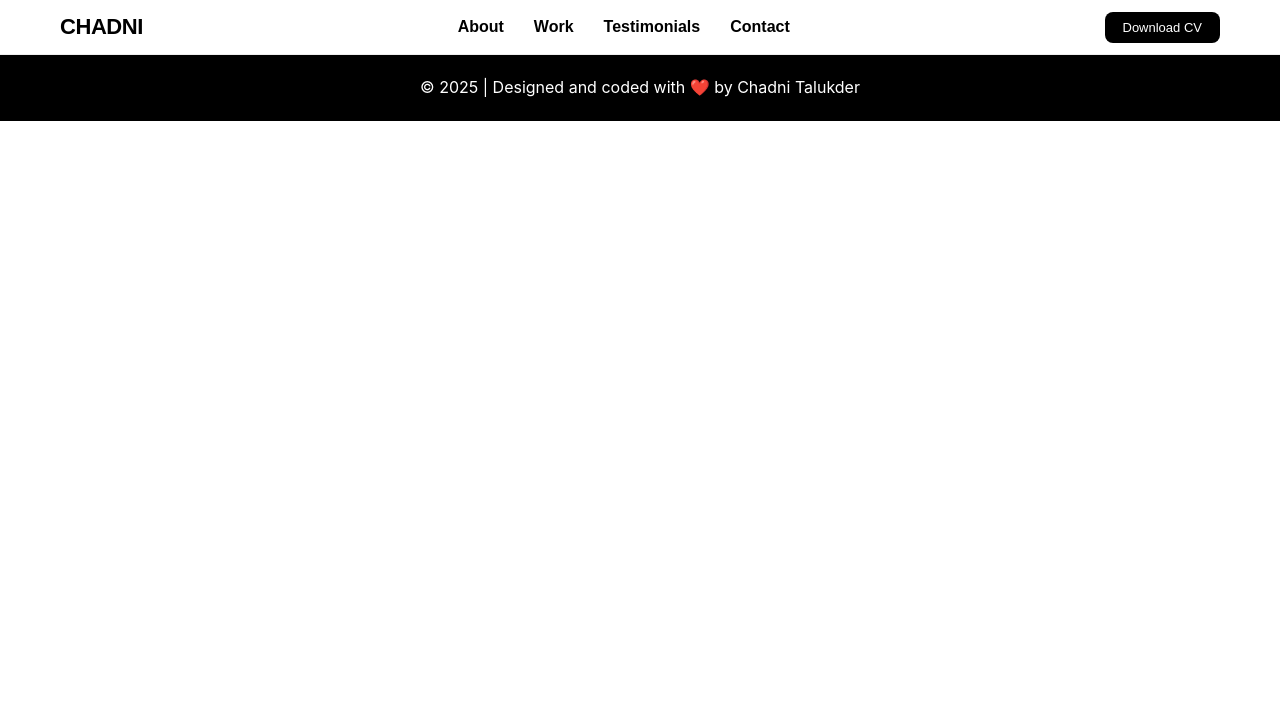
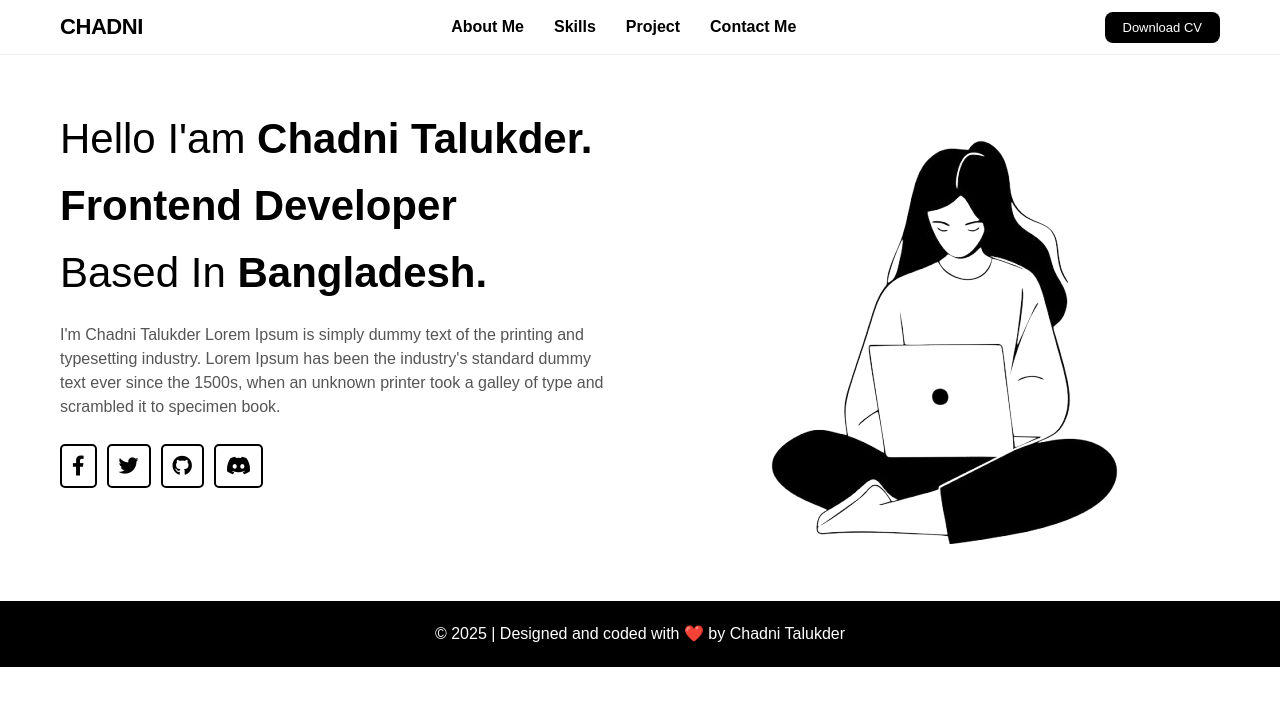
Before and after one commit to chadnitalukder2/vue-portfolio-2nd, a Vue app: page / in a window 1280 px wide. Shown: the top 706 px of the page. Built offline with nearby package versions, Linux system fonts and the light colour scheme.

Commit message:
home section

```diff
--- a/index.html
+++ b/index.html
@@ -6,6 +6,7 @@
     <title>vue-portfolio</title>
     <link href="https://cdnjs.cloudflare.com/ajax/libs/font-awesome/5.15.3/css/all.min.css" rel="stylesheet"/>
     <link href="https://fonts.googleapis.com/css2?family=Roboto:wght@400;700&amp;display=swap" rel="stylesheet"/>
+    <link href="https://fonts.googleapis.com/css2?family=Archivo:wght@400;700&amp;display=swap" rel="stylesheet">
   </head>
   <body>
     <div id="app"></div>
--- a/src/App.vue
+++ b/src/App.vue
@@ -2,12 +2,13 @@
 import Nav from './components/Nav.vue';
 import Footer from './components/Footer.vue';
 
+import Home from './page/Home.vue';
 </script>
 
 <template>
   <main>
     <Nav/>
-
+    <Home/>
 
     <Footer/>
   </main>
--- a/src/assets/base.css
+++ b/src/assets/base.css
@@ -5,6 +5,7 @@
   --vt-c-white-mute: #f2f2f2;
 
   --vt-c-black: #000;
+  --vt-c-small: #555;
   --hover-color: #2c2c2c;
 
   --vt-c-black-soft: #222222;
--- a/src/assets/main.css
+++ b/src/assets/main.css
@@ -1 +1,5 @@
 @import './base.css';
+
+.body{
+    font-family: "Times New Roman", Times, serif;
+}
--- a/src/components/Footer.vue
+++ b/src/components/Footer.vue
@@ -12,6 +12,7 @@
 
 <style lang="scss" scoped>
 .footer {
+  font-family:  'Archivo Black', sans-serif;
   text-align: center;
   padding: 20px;
   background-color: var(--vt-c-black);
--- a/src/components/Nav.vue
+++ b/src/components/Nav.vue
@@ -6,10 +6,10 @@
     <div class="navbar">
         <div class="logo">CHADNI</div>
         <div class="nav-links">
-            <a href="#">About</a>
-            <a href="#">Work</a>
-            <a href="#">Testimonials</a>
-            <a href="#">Contact</a>
+            <a href="#">About Me</a>
+            <a href="#">Skills</a>
+            <a href="#">Project</a>
+            <a href="#">Contact Me</a>
         </div>
         <div class="cv">
             <a href="#" class="btn">Download CV</a>
@@ -19,7 +19,7 @@
 
 <style lang="scss" scoped>
 .navbar {
-    font-family: Arial, sans-serif;
+    font-family:  'Archivo Black', sans-serif;
     display: flex;
     align-items: center;
     justify-content: space-between;
--- a/src/page/Home.vue
+++ b/src/page/Home.vue
@@ -3,10 +3,138 @@
 </script>
 
 <template>
+    <div class="home_section">
+
+        <div class="left-home">
+            <h1 class="header-title">
+                Hello I'am
+                <span>
+                    Chadni Talukder.<br />
+                    Frontend
+                </span>
+                <span>
+                    Developer
+                </span>
+                <br />
+                Based In
+                <span>
+                    Bangladesh.
+                </span>
+            </h1>
+            <p class="description">
+                I'm Chadni Talukder Lorem Ipsum is simply dummy text of the printing and typesetting industry. Lorem
+                Ipsum has
+                been the industry's standard dummy text ever since the 1500s, when an unknown printer took a galley of
+                type
+                and scrambled it to specimen book.
+            </p>
+
+            <div class="about-link">
+                <a href="#">
+                    <i class="fab fa-facebook-f">
+                    </i>
+                </a>
+                <a href="#">
+                    <i class="fab fa-twitter">
+                    </i>
+                </a>
+                <a href="#">
+                    <i class="fab fa-github">
+                    </i>
+                </a>
+                <a href="#">
+                    <i class="fab fa-discord">
+                    </i>
+                </a>
+            </div>
+
+        </div>
+        <div class="home-img">
+            <img src="../assets/img/home-2.png" />
+        </div>
+    </div>
 
 </template>
 
 <style lang="scss" scoped>
+.home_section {
+    font-family: 'Archivo Black', sans-serif;
+    display: grid;
+    grid-template-columns: repeat(2, 1fr);
+    padding: 50px 60px;
+    gap: 50px;
+
+    .left-home {
+        .header-title {
+            font-size: 42px;
+            margin: 0;
+            color: var(--vt-c-black);
+            padding-bottom: 16px;
+
+            span {
+                font-weight: 700;
+            }
+        }
+
+        .description {
+            font-size: 16px;
+            color: var(--vt-c-small);
+            line-height: 1.5;
+            padding-bottom: 25px;
+
+        }
+
+        .about-link {
+            a {
+                text-decoration: none;
+                color: var(--vt-c-black);
+                margin-right: 10px;
+                font-size: 20px;
+                border: 2px solid var(--vt-c-black);
+                padding: 4px 10px;
+                border-radius: 5px;
+                display: inline-block;
+                transition: all .3s ease-in-out;
+            }
+
+            a:hover {
+                color: var(--vt-c-white);
+                background: var(--vt-c-black);
+            }
+        }
 
 
+    }
+
+    .home-img {
+        text-align: center;
+        img {
+            max-width: 100%;
+            height: auto;
+        }
+    }
+}
+
+@media (max-width: 768px) {
+    .container {
+        padding: 10px;
+    }
+
+    .home_section {
+        h1 {
+            font-size: 2em;
+        }
+
+        p {
+            font-size: 0.9em;
+        }
+
+        .social-icons {
+            a {
+                font-size: 1.2em;
+                padding: 8px;
+            }
+        }
+    }
+}
 </style>
```
Also changed, not shown: src/assets/img/home-2.png (added), src/assets/img/home.jpg (added).
